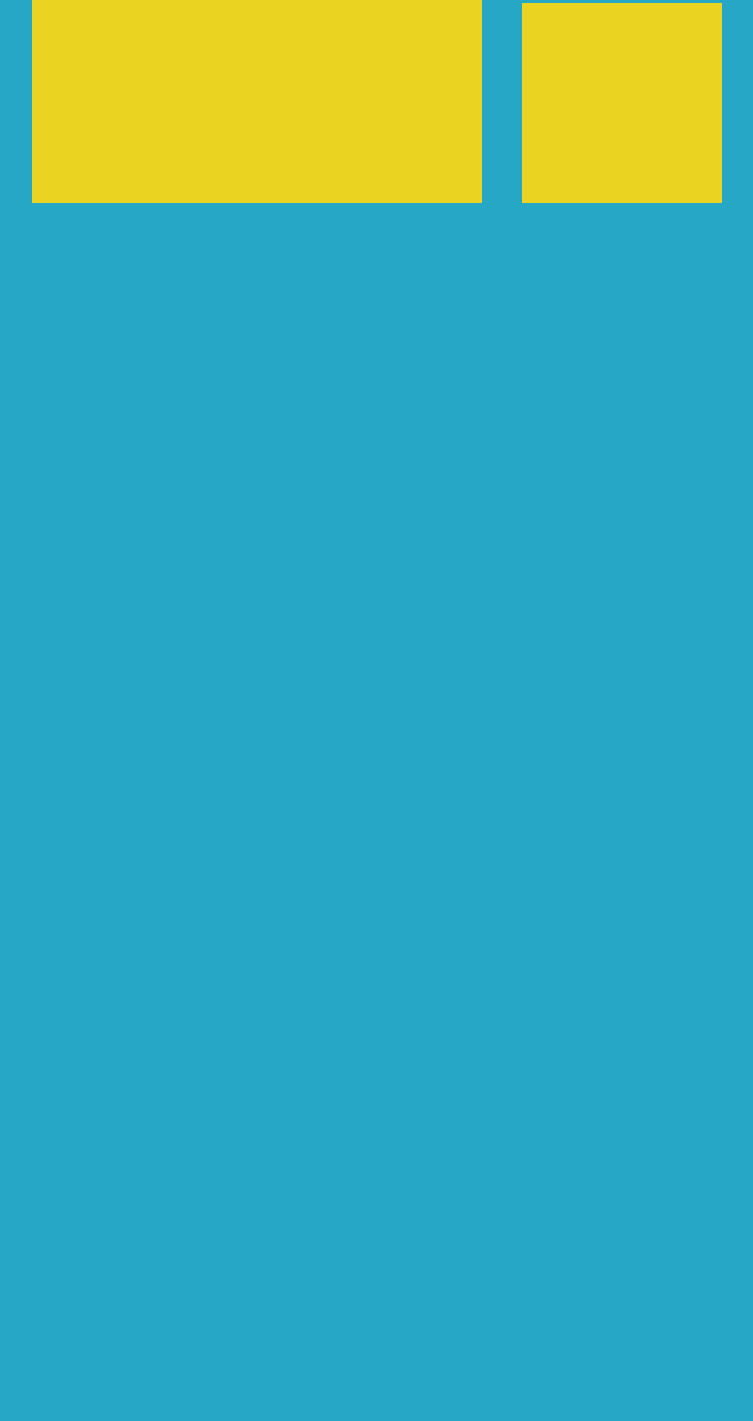
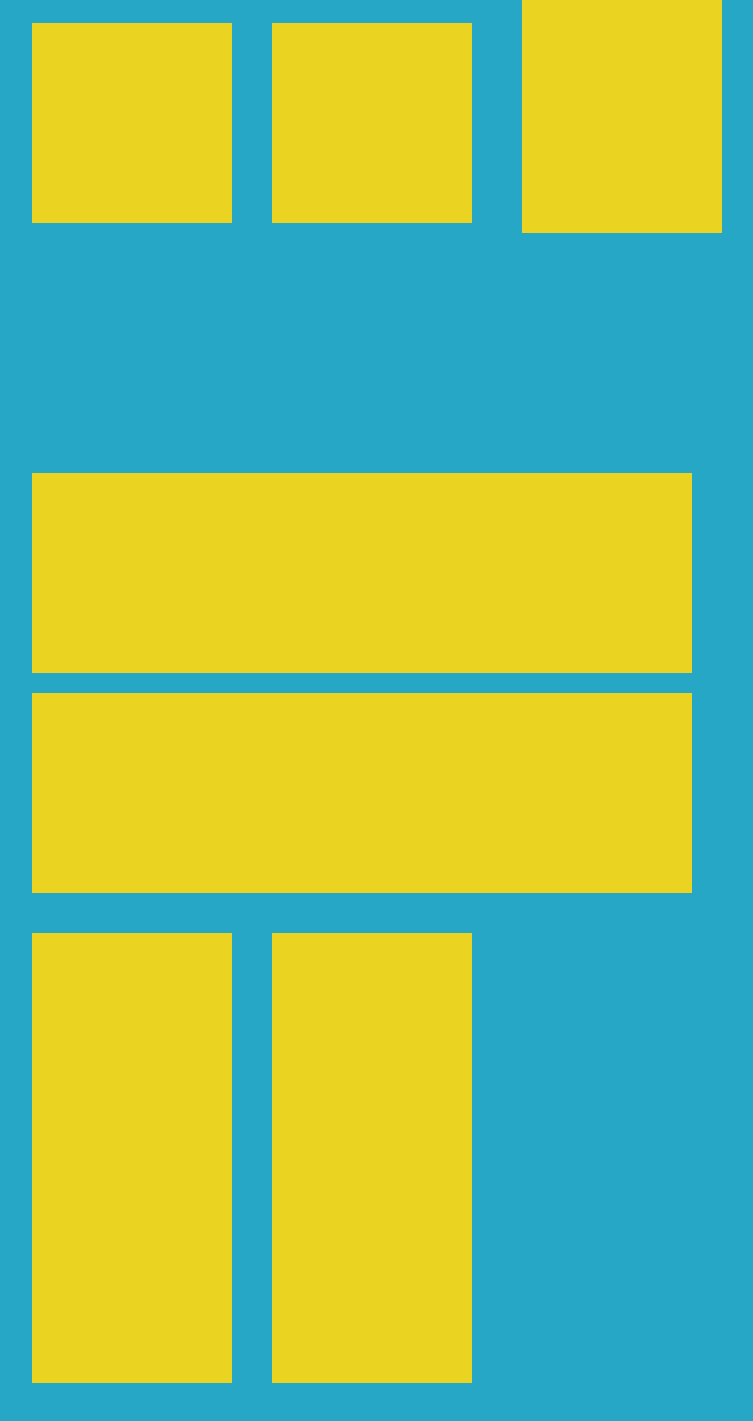
Before and after one commit to BrinkerhoffDevCode/Task_projeto, a plain HTML site: page index.html in a window 1280 px wide. Shown: the part 9075-10496 px from the top of the page, without its empty margins (278-1031 px from the left). Before the commit the page ends 9406 px from the top, so only its background shows below. Drawn offline with Linux system fonts and the light colour scheme.

Commit message:
Update - Fim 1

```diff
--- a/index.html
+++ b/index.html
@@ -71,7 +71,7 @@
     <div class="azul centralizar">
         <div class="flex">
             <div>
-                <div class="flex" >
+                <div class="flex">
                     <div class="amarela"></div>
                     <div class="amarela"></div>
                 </div>
@@ -161,21 +161,42 @@
     <div class="azul centralizar"></div>
 
 
-
-
     <div class="azul centralizar">
         <div class="amarela alongar "></div>
 
         <div class="flex">
-            <div class="amarela esticar"></div>
             <div>
-                <div class="amarela"></div>
-                <div class="amarela"></div>
+                <div class="amarela esticar"></div>
+                <div class="flex">
+                    <div class="amarela"></div>
+                    <div class="amarela"></div>
+                </div>
             </div>
+            <div class="amarela aumentar "></div>
+        </div>
+    </div>
+
+
+    <div class="azul centralizar">
+        <div class="amarela esticar"></div>
+        <div class="amarela esticar"></div>
+
+
+        <div class="flex">
+            <div class="amarela aumentar"></div>
+            <div class="amarela"></div>
         </div>
     </div>
 
 
 
+
+
+
+
+
+
+
 </body>
+
 </html>
```
